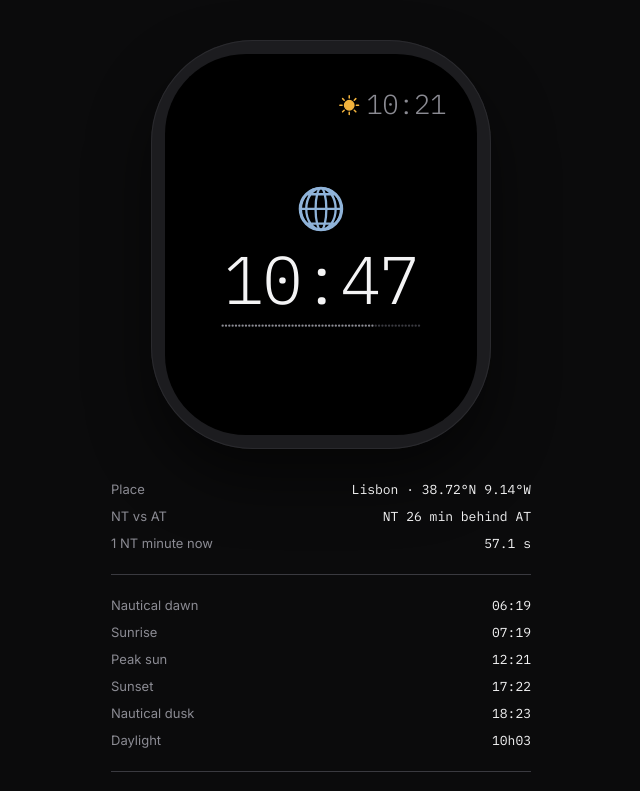
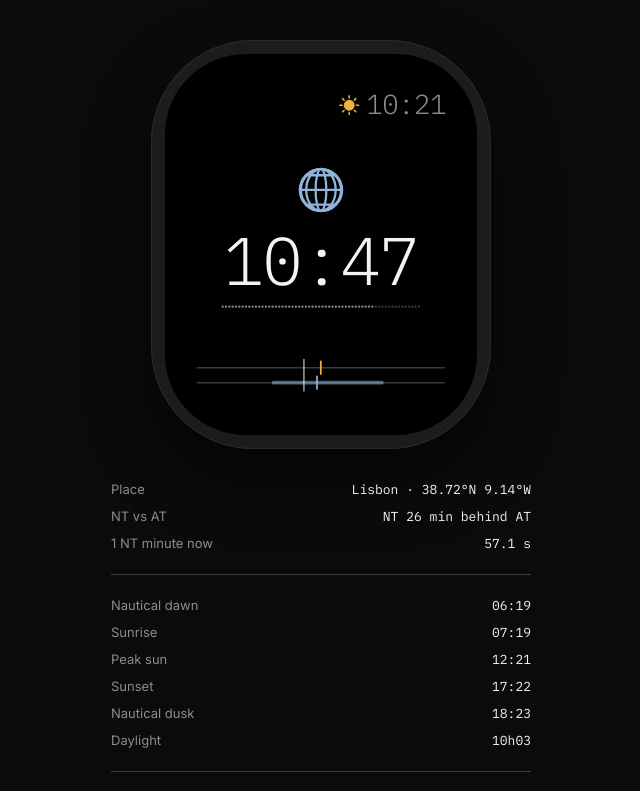
Before and after one commit to cesarxdesign/NaturalTime, a plain HTML site: page index.html in a window 1280 px wide. Shown: the top 791 px of the page, without its empty margins (319-959 px from the left). Drawn offline with Linux system fonts and the light colour scheme.

Commit message:
Day bars: NT line with peak sun mid-bar, AT line with work block and AT noon
Co-Authored-By: Claude Opus 5.5 <noreply@anthropic.com>

```diff
--- a/index.html
+++ b/index.html
@@ -53,6 +53,14 @@
   .clock.equal .t { font-size: 18cqi; }
   .clock.equal .dots { width: 54cqi; }
 
+  /* Day bars: NT on top (peak sun fixed in the middle), AT below (work block and AT noon drift) */
+  .bars { order: 2; display: block; width: 100%; height: auto; flex: none; margin-top: 2cqi; overflow: visible; }
+  .bars .track { stroke: var(--faint); stroke-width: 1.2; stroke-linecap: round; }
+  .bars .peak { stroke: var(--sun); stroke-width: 1.4; stroke-linecap: round; }
+  .bars .work { stroke: var(--globe); stroke-width: 3; stroke-linecap: round; opacity: .55; }
+  .bars .noon { stroke: var(--globe); stroke-width: 1.4; stroke-linecap: round; }
+  .bars .now { stroke: var(--ink); stroke-width: .8; }
+
   /* Readouts */
   .info { width: min(100%, 420px); display: grid; gap: 22px; }
   dl { margin: 0; display: grid; grid-template-columns: 1fr auto; row-gap: 10px; column-gap: 16px; font-size: 13px; }
@@ -82,6 +90,14 @@
       <span class="t" id="atT">--:--</span>
       <svg class="dots" id="atD" viewBox="0 0 120 2" aria-hidden="true"></svg>
     </div>
+    <svg class="bars" viewBox="0 0 200 26" aria-hidden="true">
+      <line class="track" x1="1" y1="7" x2="199" y2="7"/>
+      <line class="peak" x1="100" y1="2" x2="100" y2="12"/>
+      <line class="track" x1="1" y1="19" x2="199" y2="19"/>
+      <line class="work" id="barWork" y1="19" y2="19"/>
+      <line class="noon" id="barNoon" y1="14" y2="24"/>
+      <line class="now" id="barNow" y1="0" y2="26"/>
+    </svg>
   </div>
 </div>
 
@@ -290,9 +306,14 @@ function render() {
   $('peak').textContent = ev(12);
   $('daylen').textContent = D === 0 ? 'polar night' : D === 24 ? 'midnight sun' : dur(D);
   $('sleep').textContent = `${ev(fromNT(22, D, k))}–${ev(fromNT(6, D, k))} AT`;
-  const xNT = toNT(sunTime(new Date(at).setHours(8, 0, 0, 0), s), D, k);
-  const yNT = toNT(sunTime(new Date(at).setHours(18, 0, 0, 0), s), D, k);
+  const atToNT = h => toNT(sunTime(new Date(at).setHours(h, 0, 0, 0), s), D, k);
+  const xNT = atToNT(8), yNT = atToNT(18), noonNT = atToNT(12);
   $('work').textContent = `${ntLabel(xNT)}–${ntLabel(yNT)} NT`;
+
+  // Day bars: x is NT across 24h, so peak sun sits mid-bar and AT's marks drift through the year
+  const bx = h => (1 + h / 24 * 198).toFixed(2);
+  const setX = (id, a, b = a) => { const l = $(id); l.setAttribute('x1', bx(a)); l.setAttribute('x2', bx(b)); };
+  setX('barWork', xNT, yNT); setX('barNoon', noonNT); setX('barNow', nt);
   $('kv').textContent = kInput.value + '%';
 }
 
```
